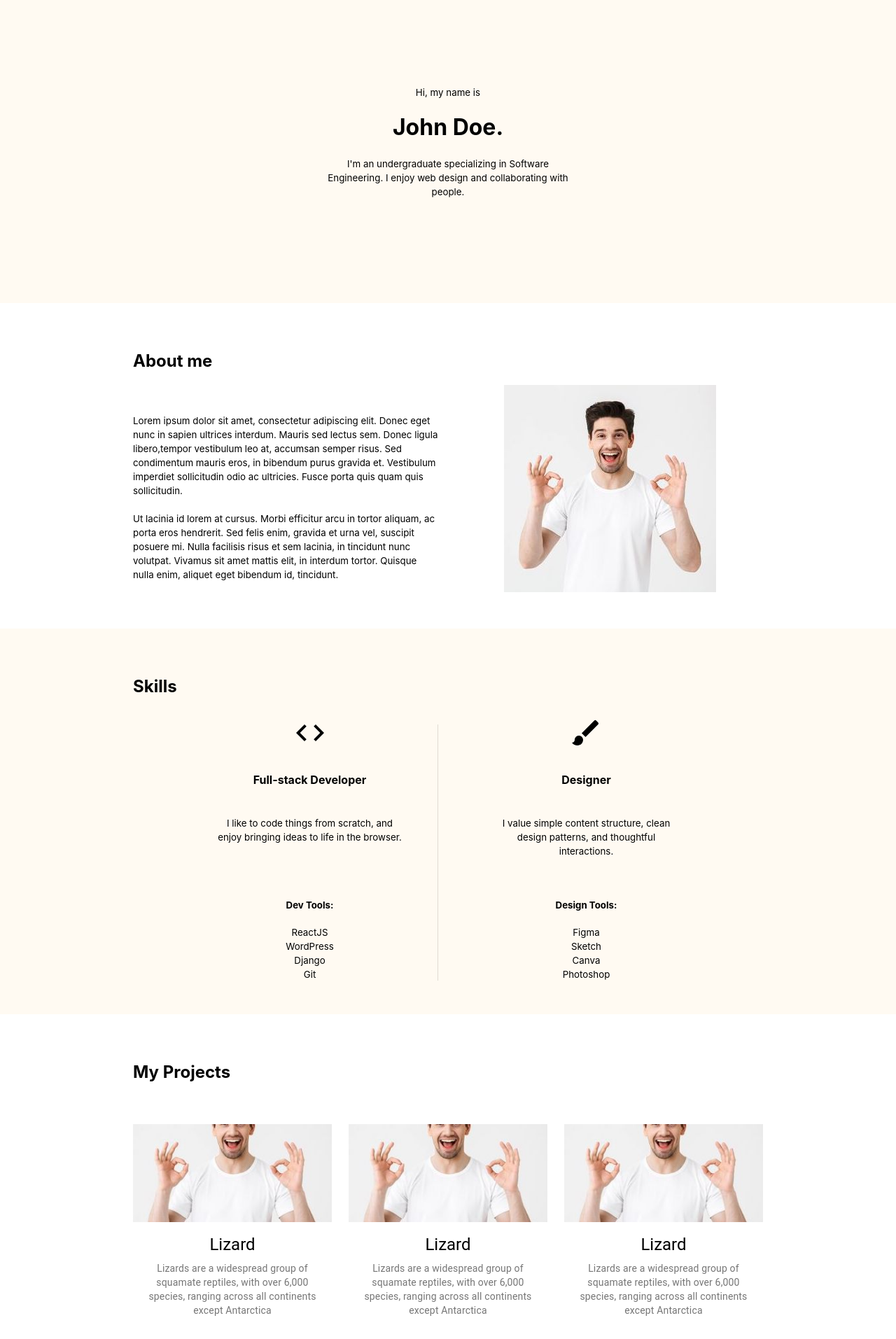
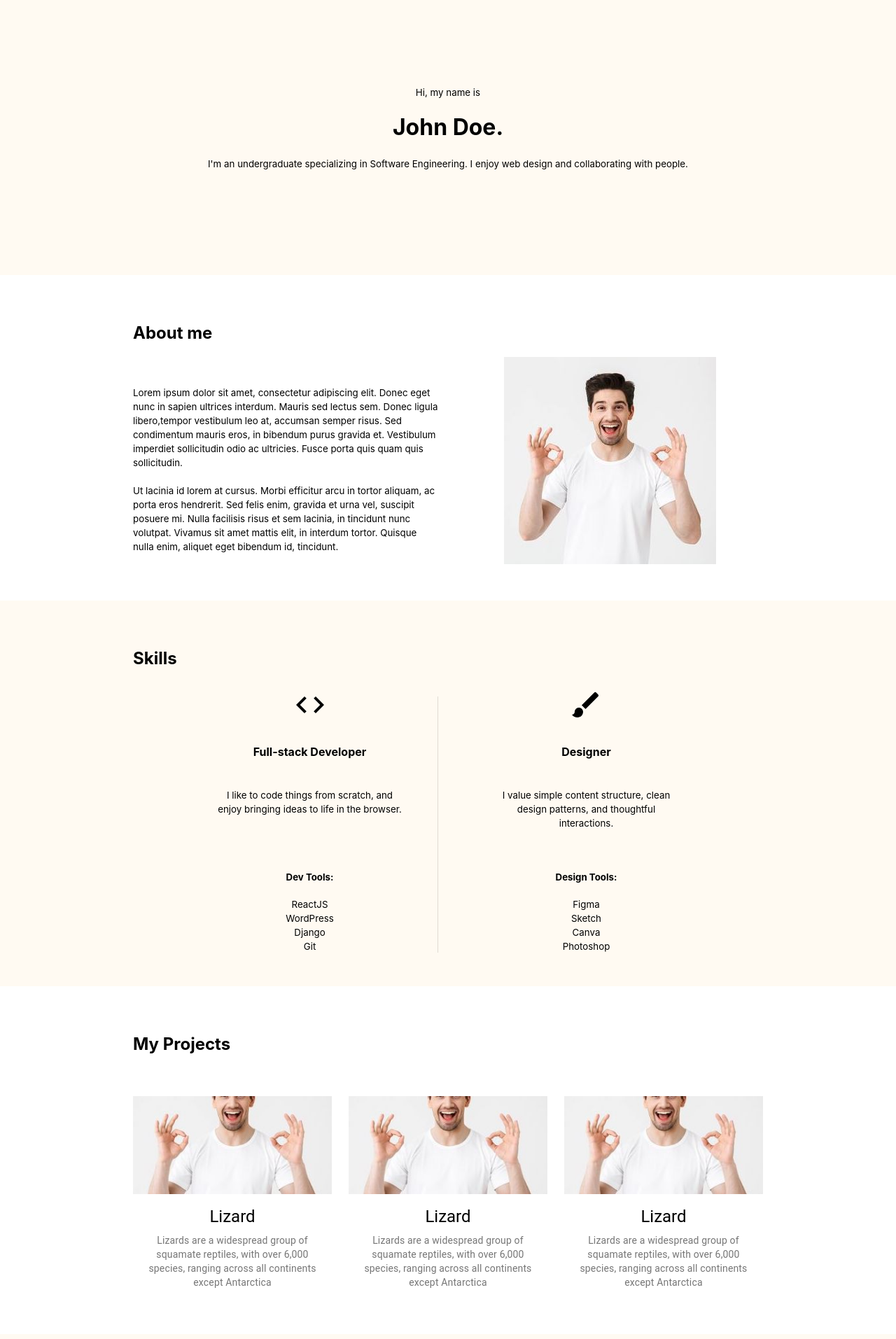
Before and after one commit to mqchua/portfolio_site, a React (Create React App) app: page / in a window 1280 px wide. Shown: the part 87-2000 px from the top of the page at 70% size. Built offline with nearby package versions, Linux system fonts and the light colour scheme.

Commit message:
removed sections code

```diff
--- a/src/App.js
+++ b/src/App.js
@@ -34,6 +34,7 @@ import ProjectsSection from './components/ProjectsSection';
 import Footer from './components/Footer';
 
 
+import HomePage from './components/HomePage';
 import AboutPage from './components/AboutPage';
 import ProjectsPage from './components/ProjectsPage';
 
@@ -117,10 +118,8 @@ function App() {
       <Switch>
 
           <Route exact path='/'>
-            <IntroSection/>
-            <AboutSection/>
-            <SkillsSection/>
-            <ProjectsSection/>
+
+            <HomePage/>
           </Route>
           <Route path='/about' component={AboutPage} />
           <Route path='/projects' component={ProjectsPage} />
--- /dev/null
+++ b/src/components/HomePage.js
@@ -0,0 +1,309 @@
+import React, { useState } from 'react';
+import { BrowserRouter as Router, Switch, Route, Link } from 'react-router-dom';
+import '../App.css';
+import { makeStyles } from '@material-ui/core/styles';
+import AppBar from '@material-ui/core/AppBar';
+import Toolbar from '@material-ui/core/Toolbar';
+import Typography from '@material-ui/core/Typography';
+import IconButton from '@material-ui/core/IconButton';
+import Button from '@material-ui/core/Button';
+import Hidden from '@material-ui/core/Hidden';
+import MenuIcon from '@material-ui/icons/Menu';
+import TwitterIcon from '@material-ui/icons/Twitter';
+import LinkedInIcon from '@material-ui/icons/LinkedIn';
+import InstagramIcon from '@material-ui/icons/Instagram';
+import CodeIcon from '@material-ui/icons/Code';
+import BrushIcon from '@material-ui/icons/Brush';
+
+import { Grid, Container, Paper, Slide, Divider} from '@material-ui/core';
+import Carousel from 'react-material-ui-carousel';
+
+import Card from '@material-ui/core/Card';
+import CardActionArea from '@material-ui/core/CardActionArea';
+import CardActions from '@material-ui/core/CardActions';
+import CardContent from '@material-ui/core/CardContent';
+import CardMedia from '@material-ui/core/CardMedia';
+
+import profilePic from'../images/pp.jpg';
+import code from'../images/code.png';
+
+const useStyles = makeStyles(theme => ({
+  container: {
+    maxWidth: "900px",
+    width: "100%", //prevent child width from shrinking
+    // outline: "2px dashed blue",
+    padding: "3rem",
+  },
+  headerSection: {
+    maxWidth: "900px",
+    width: "100%", //prevent child width from shrinking
+    // outline: "2px dashed blue",
+    padding: "3rem",
+    paddingBottom: "150px",
+  },
+  divCenter: {
+    display:"flex",
+    justifyContent: "center"
+  },
+  alignLeft: {
+    // outline: "2px dashed blue",
+    textAlign: "left"
+  },
+  bgColor1: {
+    backgroundColor: "#FFFAF2",
+    boxShadow: "none",
+    color: "#000000",
+  },
+  bgColor2: {
+    backgroundColor: "#FFFFFF",
+    boxShadow: "none",
+    color: "#000000",
+  },
+  socials: {
+    display:"flex",
+    justifyContent:"space-between",
+    alignSelf: "center",
+    width: "100px",
+    // outline: "2px dashed blue",
+  },
+  largeIcon: {
+    transform: "scale(2.0)",
+  },
+  outline: {
+    // outline: "2px dashed blue",
+    // maxWidth: "500px"
+  },
+  myCustomButton: {
+    transition: "0.3s",
+    "&:hover": {
+      color: "#FFAA98",
+    }
+  },
+
+}));
+
+
+export default function HomePage() {
+
+    const classes = useStyles();
+
+    return(
+
+    <div>
+
+    <div className= {classes.bgColor1}>
+      <div className={classes.divCenter}>
+        <div className={classes.headerSection} >
+          <p ><small>Hi, my name is</small></p>
+          <h1 >John Doe.</h1>
+          <div className={classes.divCenter}>
+            <p className={classes.introText} ><small>I'm an undergraduate specializing in Software Engineering. I enjoy web
+            design and collaborating with people.</small></p>
+          </div>
+        </div>
+      </div>
+    </div>
+
+    <div className= {classes.bgColor2}>
+      <div className={classes.divCenter}>
+        <div className={classes.container} >
+
+          <h2 className={classes.alignLeft} >About me</h2>
+
+
+          <Grid container spacing={3}>
+
+          <Grid item xs={12} md={6} className={classes.alignLeft} >
+
+            <br></br>
+            <br></br>
+            <p className={classes.alignLeft}><small>Lorem ipsum dolor sit amet, consectetur adipiscing elit. Donec eget nunc in sapien ultrices interdum.
+            Mauris sed lectus sem. Donec ligula libero,tempor vestibulum leo at, accumsan semper risus. Sed condimentum mauris eros, in bibendum purus
+            gravida et. Vestibulum imperdiet sollicitudin odio ac ultricies. Fusce porta quis quam quis sollicitudin.</small></p>
+
+            <br></br>
+            <p className={classes.alignLeft}><small>Ut lacinia id lorem at cursus. Morbi efficitur arcu in tortor aliquam, ac porta eros hendrerit.
+            Sed felis enim, gravida et urna vel, suscipit posuere mi. Nulla facilisis risus et sem lacinia, in tincidunt nunc volutpat. Vivamus
+            sit amet mattis elit, in interdum tortor. Quisque nulla enim, aliquet eget bibendum id, tincidunt.</small></p>
+
+          </Grid>
+
+          <Grid item xs={12} md={6} className={classes.profilePic}>
+
+              <div>
+                <img src={profilePic} alt="Img" />
+              </div>
+
+          </Grid>
+        </Grid>
+
+        </div>
+      </div>
+    </div>
+
+
+
+    <div className= {classes.bgColor1}>
+        <div className={classes.divCenter}>
+          <div className={classes.container}>
+
+            <h2 className={classes.alignLeft}>Skills</h2>
+
+            <br></br>
+
+            <Grid container spacing={6} justifyContent="center">
+              <Grid item xs={12} md={4}>
+
+
+                  <CodeIcon className={classes.largeIcon} />
+                  <br></br>
+                  <br></br>
+                  <p><h4>Full-stack Developer</h4></p>
+                  <br></br>
+                  <p><small>I like to code things from scratch, and enjoy bringing ideas to life in the browser.</small></p>
+
+                  <br></br>
+                  <br></br>
+                  <br></br>
+                  <br></br>
+
+                  <p><h5>Dev Tools:</h5></p>
+                  <br></br>
+                  <p><small>ReactJS</small></p>
+                  <p><small>WordPress</small></p>
+                  <p><small>Django</small></p>
+                  <p><small>Git</small></p>
+
+              </Grid>
+
+              <Grid item xs={2} md={1}>
+                 <Divider orientation="vertical"/>
+              </Grid>
+
+              <Hidden mdUp>
+                <Grid item xs={12}>
+                  <Divider orientation="horizontal"/>
+                </Grid>
+              </Hidden>
+
+              <Grid item xs={12} md={4}>
+
+
+                  <BrushIcon className={classes.largeIcon} />
+                  <br></br>
+                  <br></br>
+                  <p><h4>Designer</h4></p>
+                  <br></br>
+                  <p><small>I value simple content structure, clean design patterns, and thoughtful interactions.</small></p>
+
+                  <br></br>
+                  <br></br>
+                  <br></br>
+
+                  <p><h5>Design Tools:</h5></p>
+                  <br></br>
+                  <p><small>Figma</small></p>
+                  <p><small>Sketch</small></p>
+                  <p><small>Canva</small></p>
+                  <p><small>Photoshop</small></p>
+
+              </Grid>
+            </Grid>
+
+          </div>
+        </div>
+      </div>
+
+          <div className= {classes.bgColor2}>
+      <div className={classes.divCenter}>
+        <div className={classes.container} >
+
+          <h2 className={classes.alignLeft}>My Projects</h2>
+
+
+          <br></br>
+          <br></br>
+
+
+        <Grid container spacing={3}>
+
+        <Grid item xs={12} md={4} className={classes.profilePic}>
+
+        <CardActionArea>
+            <CardMedia
+            component="img"
+            alt="Contemplative Reptile"
+            height="140"
+            image={profilePic}
+            title="Contemplative Reptile"
+          />
+
+          <CardContent>
+            <Typography gutterBottom variant="h5" component="h2">
+              Lizard
+            </Typography>
+            <Typography variant="body2" color="textSecondary" component="p">
+              Lizards are a widespread group of squamate reptiles, with over 6,000 species, ranging
+              across all continents except Antarctica
+            </Typography>
+          </CardContent>
+        </CardActionArea>
+
+          </Grid>
+
+          <Grid item xs={12} md={4} className={classes.profilePic}>
+
+          <CardActionArea>
+              <CardMedia
+              component="img"
+              alt="Contemplative Reptile"
+              height="140"
+              image={profilePic}
+              title="Contemplative Reptile"
+          />
+            <CardContent>
+              <Typography gutterBottom variant="h5" component="h2">
+                Lizard
+              </Typography>
+              <Typography variant="body2" color="textSecondary" component="p">
+                Lizards are a widespread group of squamate reptiles, with over 6,000 species, ranging
+                across all continents except Antarctica
+              </Typography>
+            </CardContent>
+          </CardActionArea>
+
+          </Grid>
+
+       <Grid item xs={12} md={4} className={classes.profilePic}>
+
+            <CardActionArea>
+              <CardMedia
+              component="img"
+              alt="Contemplative Reptile"
+              height="140"
+              image={profilePic}
+              title="Contemplative Reptile"
+            />
+            <CardContent>
+              <Typography gutterBottom variant="h5" component="h2">
+                Lizard
+              </Typography>
+              <Typography variant="body2" color="textSecondary" component="p">
+                Lizards are a widespread group of squamate reptiles, with over 6,000 species, ranging
+                across all continents except Antarctica
+              </Typography>
+            </CardContent>
+          </CardActionArea>
+
+          </Grid>
+        </Grid>
+
+        </div>
+      </div>
+    </div>
+
+
+
+    </div>
+    );
+}
```
